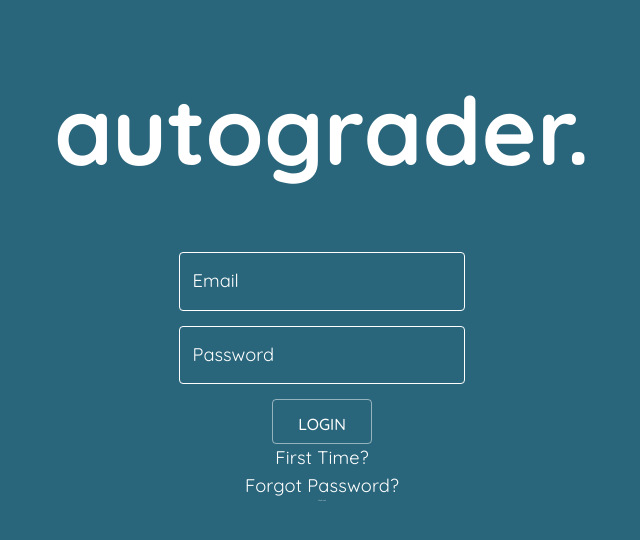
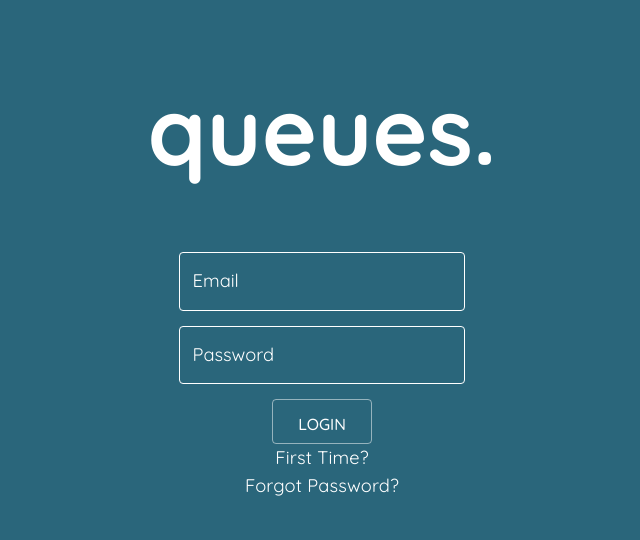
Before and after one commit to Autograder/rook, a React (Create React App) app: page /login in a window 1280 px wide. Shown: the top 540 px of the page, without its empty margins (318-958 px from the left). Built offline with nearby package versions, Linux system fonts and the light colour scheme.

Commit message:
tiny changes

```diff
--- a/public/index.html
+++ b/public/index.html
@@ -9,7 +9,7 @@
     <meta name="keywords" content="" />
     <link rel="apple-touch-icon" href="%PUBLIC_URL%/favicon.ico" />
     <link rel="manifest" href="%PUBLIC_URL%/manifest.json" />
-    <title>Autograder</title>
+    <title>Queues</title>
   </head>
   <body>
     <noscript>You need to enable JavaScript to run this app.</noscript>
--- a/src/components/Hidden.tsx
+++ /dev/null
@@ -1,21 +0,0 @@
-import React from 'react';
-import { makeStyles } from '@material-ui/core/styles';
-import { Link, Typography } from '@material-ui/core';
-
-const useStyles : any = makeStyles((theme: any) => ({
-  colorPrimary: {
-    color: 'black',
-    fontSize: 2
-  }
-}));
-
-const Hidden : React.FC = () => {
-  const style = useStyles();
-  return (
-    <Typography classes={style} color='primary'>
-      <Link href='/secret/halloffame' underline='none'>click me!</Link>
-    </Typography>
-  );
-}
-
-export default Hidden;
--- a/src/components/Navbar.tsx
+++ b/src/components/Navbar.tsx
@@ -14,7 +14,7 @@ export default function Navbar(props:any) {
 				<AppBar position="static" className={classes.appBar}>
   					<Toolbar>
     						<Typography variant="h6" className={classes.title}>
-								<Link href="queue">autograder</Link>
+								<Link href="queue">queues</Link>
 							</Typography>
 
 						<Typography variant="h6" className={classes.pages}>
--- a/src/routes/Login.tsx
+++ b/src/routes/Login.tsx
@@ -4,7 +4,6 @@ import { TextField, Typography, Button, Link, Collapse } from '@material-ui/core
 import { Alert } from '@material-ui/lab';
 import { ThemeProvider } from '@material-ui/styles';
 import api from '../conf';
-import Hidden from '../components/Hidden';
 import OurTheme from '../style/Theme';
 import Styles from '../style/LoginStyle';
 
@@ -69,7 +68,7 @@ export default function Login(props:any) {
         </Collapse>
       </div>
       <div className={classes.main} onClick = {(event) => PressedKey(event)}>
-        <h1 className={classes.title}>autograder<Link href="secret/halloffame">.</Link></h1>
+        <h1 className={classes.title}>queues<Link href="secret/halloffame">.</Link></h1>
         <ThemeProvider theme={theme}>
           <form className={classes.form}>
             <TextField id="outlined-basic" color="primary" label="Email" type="email" value={email} variant="outlined"
@@ -90,7 +89,6 @@ export default function Login(props:any) {
             <br/>
             <Link href="reset"> Forgot Password? </Link>
             <br/>
-            <Hidden />
           </Typography>
         </ThemeProvider>
       </div>
```
